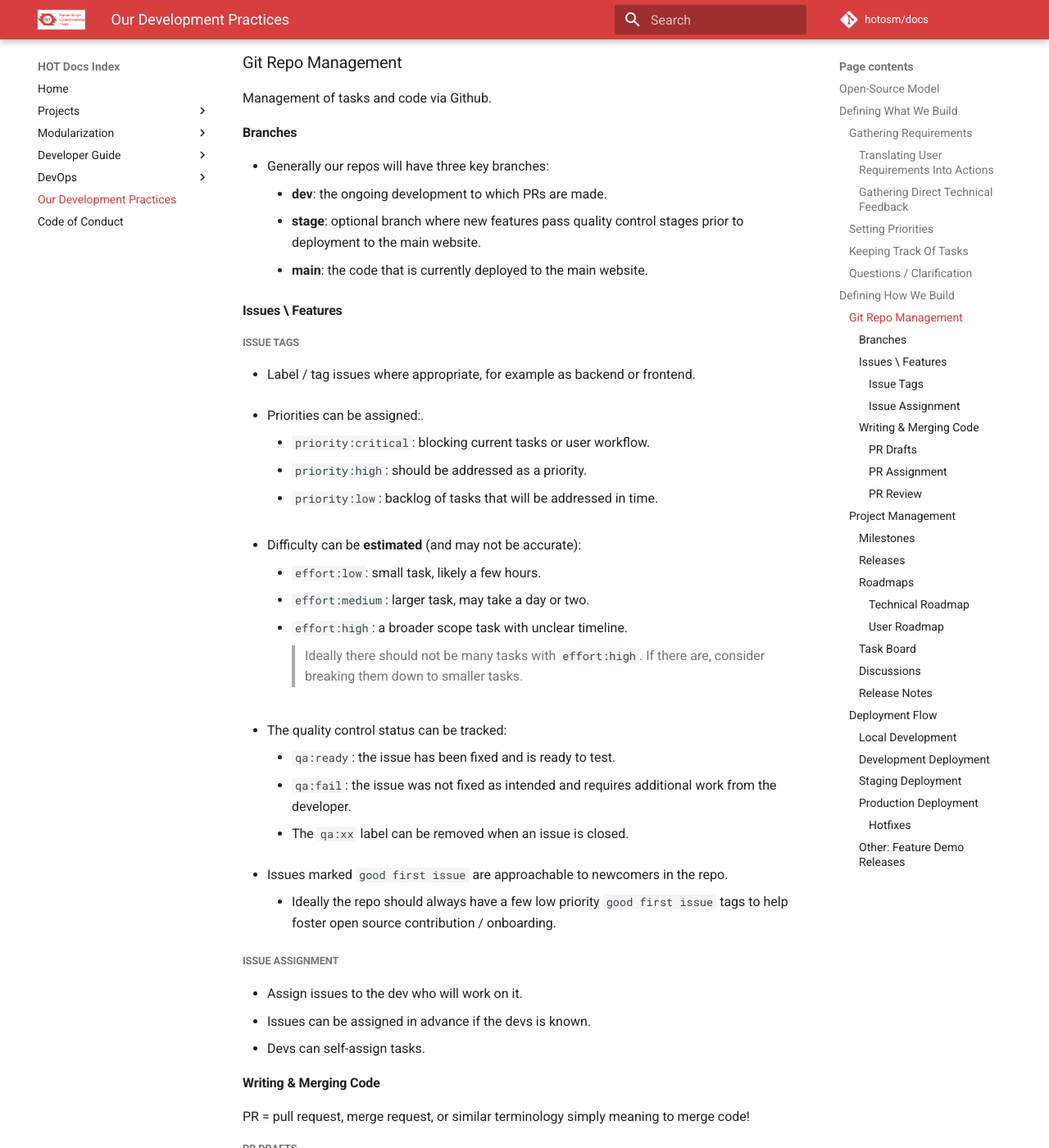
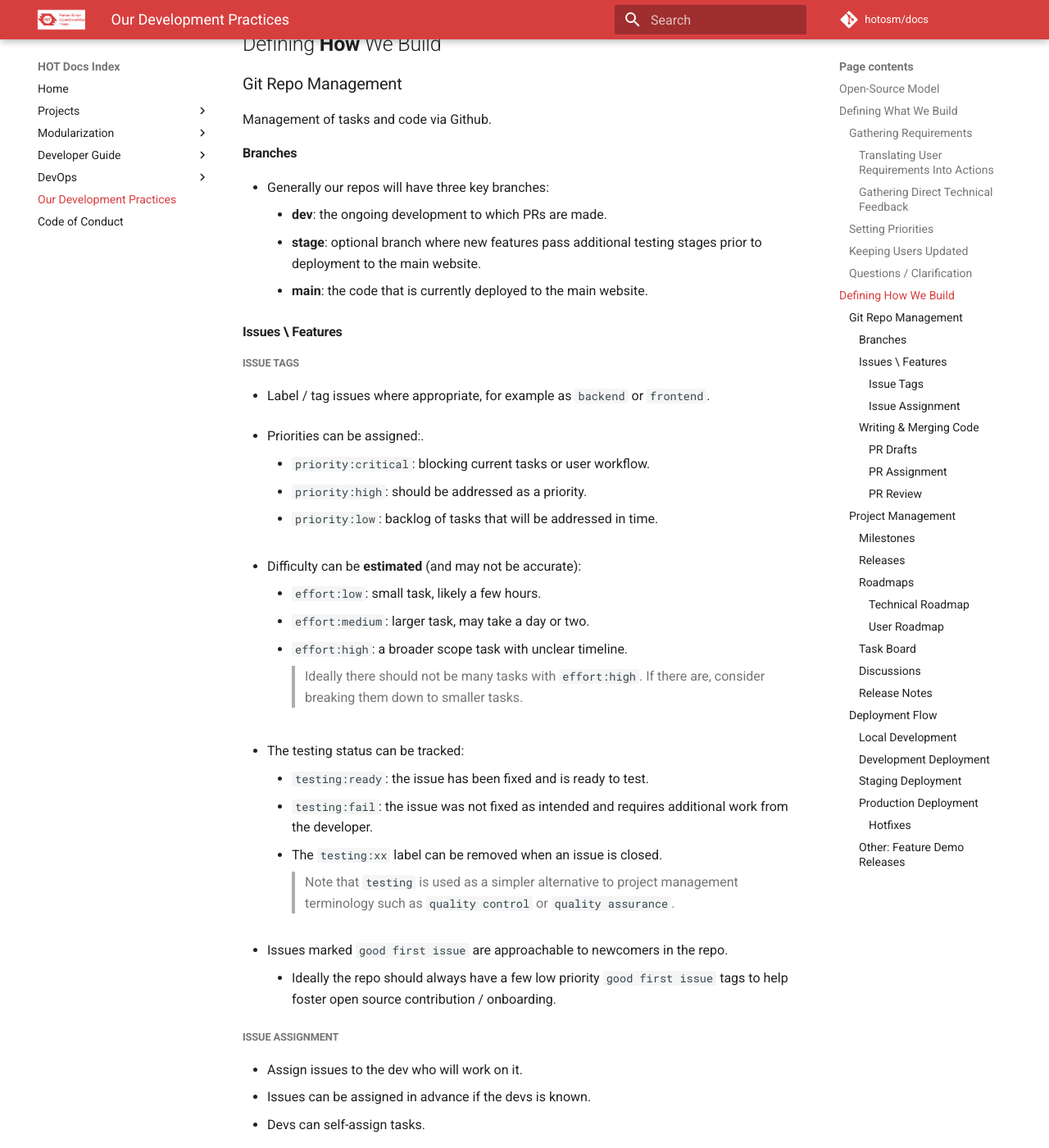
Before and after one commit to hotosm/docs, an MkDocs documentation site: the page built from docs/dev-practices.md, in a window 1280 px wide and 1400 px high, scrolled down 2860 px. Shown: the whole window at 82% size. Built offline with MkDocs 1.6.1 and Material for MkDocs 9.7.7, drawn with Linux system fonts in a browser that asks for light colours; comment, search, counter and statistics services are not loaded; some of the changed text lies outside the part shown.

Commit message:
docs: move dev practices images to separate dir

````diff
--- a/docs/dev-practices.md
+++ b/docs/dev-practices.md
@@ -10,7 +10,7 @@
   - Contribution from **anyone** is welcome.
 - We follow a git-flow, or fork-and-pr model:
   - Developers should create a fork of the repo they wish to modify.
-  - Code is added to a branch inside _the fork_.
+  - Code is added to a branch inside **the fork**.
   - A pull request (merge request or PR) is made against the development
     branch of the original repository.
 - Our code is generally licensed
@@ -76,11 +76,12 @@
 > In future, we would like to better involve the public via a technical steering
 > commitee or similar.
 
-### Keeping Track Of Tasks
+### Keeping Users Updated
 
 Users can keep informed about ongoing tasks in various ways:
 
-- Public announcements on Slack / blog posts.
+- Public announcements on [Slack](https://slack.hotosm.org) / blog posts on HOT's
+  website, OSM Diaries, Dev.to, or other platforms.
 - Releases on Github and included release notes.
 - The overarching [roadmap](#roadmaps), showing progress for milestones and releases.
 - Progress towards specific [milestones](#milestones), for new features.
@@ -116,7 +117,7 @@
 
 - Generally our repos will have three key branches:
   - **dev**: the ongoing development to which PRs are made.
-  - **stage**: optional branch where new features pass quality control
+  - **stage**: optional branch where new features pass additional testing
     stages prior to deployment to the main website.
   - **main**: the code that is currently deployed to the main website.
 
@@ -124,7 +125,7 @@
 
 ##### Issue Tags
 
-- Label / tag issues where appropriate, for example as backend or frontend.
+- Label / tag issues where appropriate, for example as `backend` or `frontend`.
 
 - Priorities can be assigned:.
 
@@ -140,12 +141,14 @@
     > Ideally there should not be many tasks with `effort:high`.
     > If there are, consider breaking them down to smaller tasks.
 
-- The quality control status can be tracked:
+- The testing status can be tracked:
 
-  - `qa:ready`: the issue has been fixed and is ready to test.
-  - `qa:fail`: the issue was not fixed as intended and requires additional
+  - `testing:ready`: the issue has been fixed and is ready to test.
+  - `testing:fail`: the issue was not fixed as intended and requires additional
     work from the developer.
-  - The `qa:xx` label can be removed when an issue is closed.
+  - The `testing:xx` label can be removed when an issue is closed.
+    > Note that `testing` is used as a simpler alternative to project management
+    > terminology such as `quality control` or `quality assurance`.
 
 - Issues marked `good first issue` are approachable to newcomers in the repo.
   - Ideally the repo should always have a few low priority `good first issue`
@@ -218,7 +221,7 @@
 
 Example (from FMTM):
 
-![technical roadmap](./images/technical-roadmap-example.png)
+![technical roadmap](./images/dev-practices/technical-roadmap-example.png)
 
 ##### User Roadmap
 
@@ -235,7 +238,7 @@
 
 Example user roadmap (from FMTM):
 
-![user roadmap](./images/user-roadmap-example.png)
+![user roadmap](./images/dev-practices/user-roadmap-example.png)
 
 #### Task Board
 
@@ -251,7 +254,7 @@
 
 Example:
 
-![dev task board](./images/dev-task-board-example.png)
+![dev task board](./images/dev-practices/dev-task-board-example.png)
 
 #### Discussions
 
@@ -276,7 +279,7 @@
 </details>
 ```
 
-![release notes dropdown](./images/release-notes-technical-dropdown.png)
+![release notes dropdown](./images/dev-practices/release-notes-technical-dropdown.png)
 
 - Higher level info on bugs fixed, new features added, things improved.
 - Add screenshots throughout.
````
Also changed, not shown: other parts of docs/dev-practices.md (+1 -1 lines), docs/images/dev-practices/dev-task-board-example.png (renamed from docs/images/dev-task-board-example.png), docs/images/dev-practices/release-notes-technical-dropdown.png (renamed from docs/images/release-notes-technical-dropdown.png), docs/images/dev-practices/technical-roadmap-example.png (renamed from docs/images/technical-roadmap-example.png), docs/images/dev-practices/user-roadmap-example.png (renamed from docs/images/user-roadmap-example.png).
